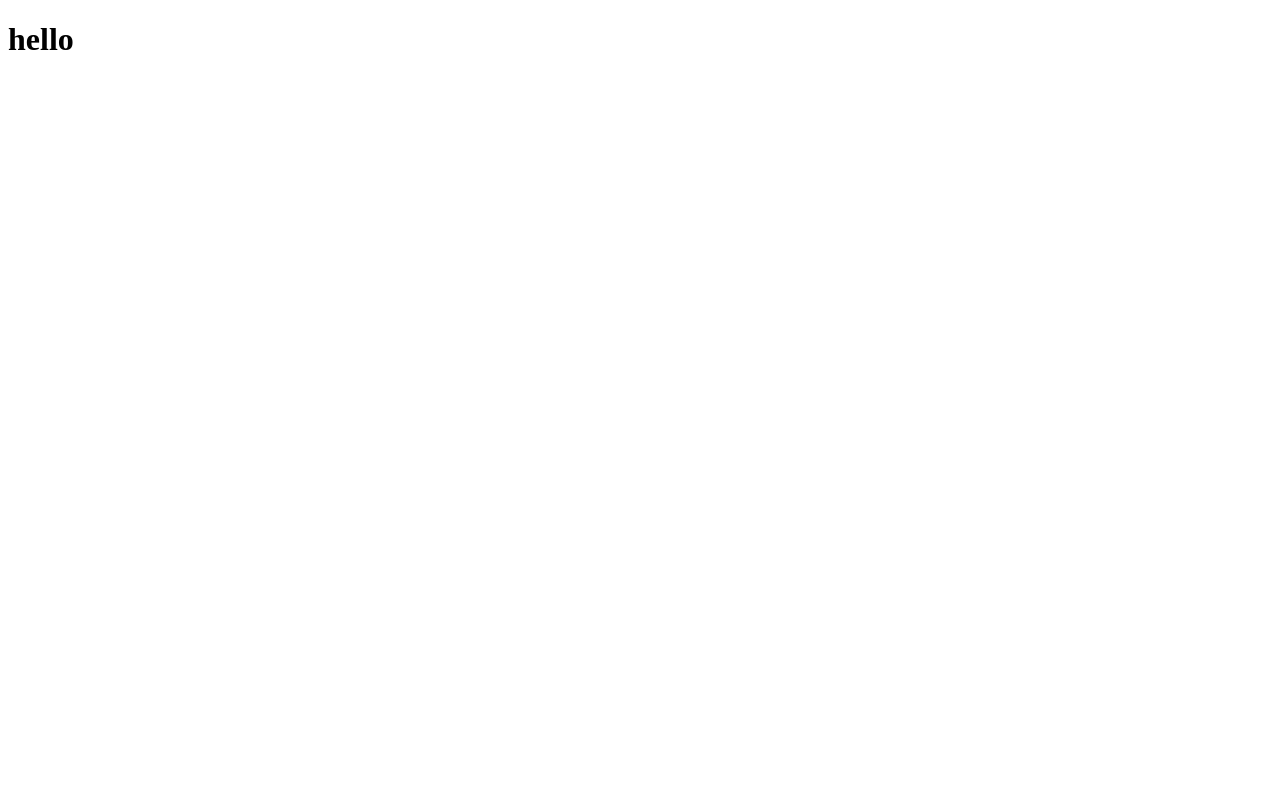
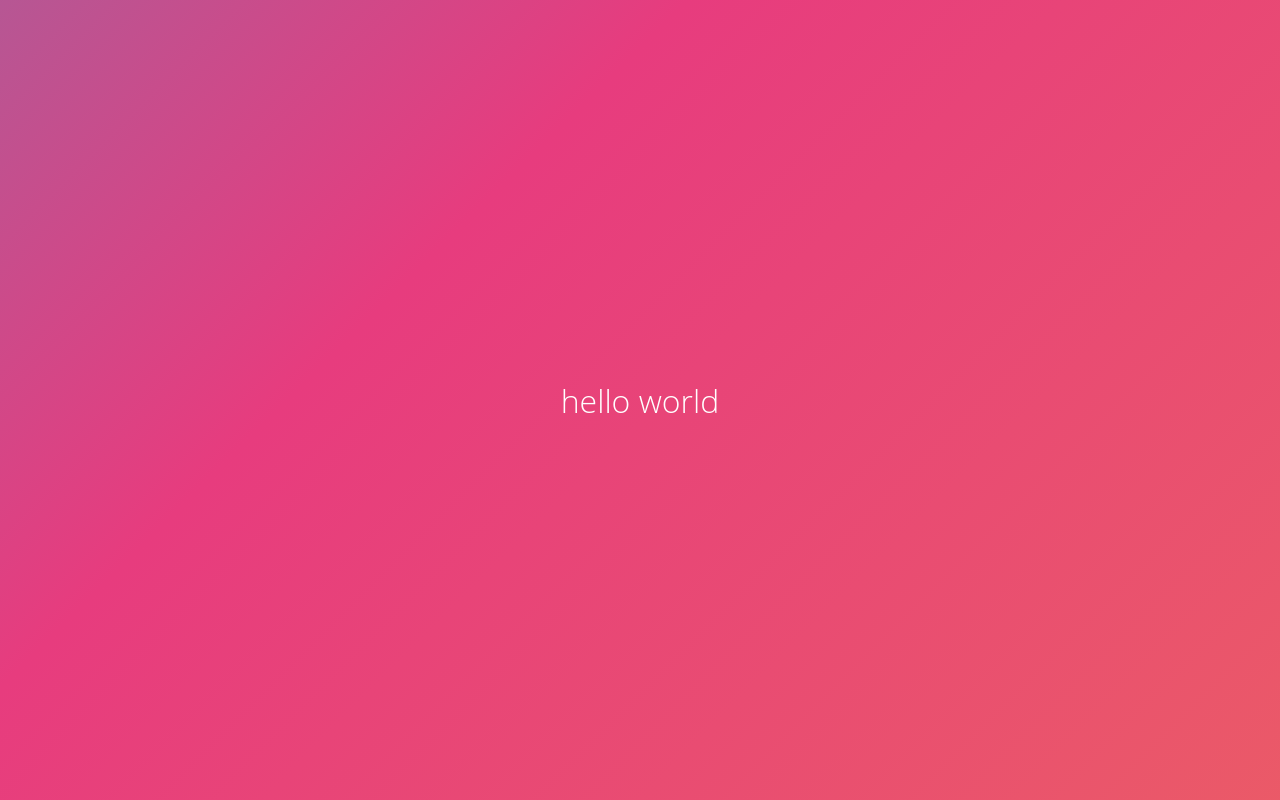
Before and after one commit to Kanha-13/Portfolio, a React (Create React App) app: page / in a window 1280 px wide. Built offline with nearby package versions, Linux system fonts and the light colour scheme.

Commit message:
repel water effect-background

```diff
--- a/src/App.js
+++ b/src/App.js
@@ -1,7 +1,32 @@
+import { useEffect, useRef, useState } from 'react';
+import './Css/app.css'
+import './Css/repel.css'
 const App = () => {
+  const [startRepel, setStartRepel] = useState(false)
+  const [hideDiv, setHideDiv] = useState(false)
+  const [opacity, setOpacity] = useState(1)
+  const repel = () => {
+    setStartRepel(true)
+    setOpacity(0)
+    setTimeout(() => {
+      setHideDiv(true)
+    }, 5000);
+  }
   return (
-    <div>
-      <h1>hello</h1>
+    <div style={{ opacity: opacity, display: hideDiv ? "none" : "flex  " }} className='container'>
+      <h1 style={{ opacity: opacity }} onClick={repel} className='hello'>hello world</h1>
+      {
+        startRepel &&
+        <>
+          <button></button>
+          <button></button>
+          <button></button>
+          <button></button>
+          <button></button>
+        </>
+      }
+      {/* <h1 className='name' style={{ display: !show ? "flex" : "none", alignSelf: "center" }}>My name is Kanha Agrawal</h1> */}
+      {/* <h1 className='begin' style={{ display: !show ? "flex" : "none" }}>Let's begin</h1> */}
     </div>
   );
 }
--- /dev/null
+++ b/src/Css/app.css
@@ -0,0 +1,82 @@
+body {
+  width: 100wh;
+  height: 90vh;
+  margin: 0px;
+  padding: 0px;
+  color: #fff;
+  /* background: linear-gradient(-45deg, #EE7752, #E73C7E, #23A6D5, #23D5AB); */
+  /* background-size: 400% 400%; */
+  /* -webkit-animation: Gradient 15s ease infinite; */
+  /* -moz-animation: Gradient 15s ease infinite; */
+  /* animation: Gradient 15s ease infinite; */
+}
+
+.container{
+  width: 100wh;
+  height: 90vh;
+  margin: 0px;
+  padding: 0px;
+  color: #fff;
+  background: linear-gradient(-45deg, #EE7752, #E73C7E, #23A6D5, #23D5AB);
+  background-size: 400% 400%;
+  -webkit-animation: Gradient 15s ease infinite;
+  -moz-animation: Gradient 15s ease infinite;
+  animation: Gradient 15s ease infinite;
+
+}
+
+@-webkit-keyframes Gradient {
+  0% {
+  background-position: 0% 50%
+  }
+50% {
+background-position: 100% 50%
+}
+100% {
+background-position: 0% 50%
+}
+}
+
+@-moz-keyframes Gradient {
+  0% {
+  background-position: 0% 50%
+  }
+50% {
+background-position: 100% 50%
+}
+100% {
+background-position: 0% 50%
+}
+}
+
+@keyframes Gradient {
+  0% {
+  background-position: 0% 50%
+  }
+50% {
+background-position: 100% 50%
+}
+100% {
+background-position: 0% 50%
+}
+}
+
+.hello{
+  cursor: pointer;
+  font-family: 'Open Sans';
+  font-weight: 300;
+  text-align: center;
+  position: absolute;
+  transition: opacity 10s;
+}
+
+.container{
+  display: flex;
+  align-items: center;
+  opacity: 1;
+  justify-content: center;
+  flex-direction: row;
+  height: 100vh;
+  width: 100vw;
+  transition: opacity 10s;
+}
--- /dev/null
+++ b/src/Css/repel.css
@@ -0,0 +1,51 @@
+/* .container {
+   display: flex;
+   height: 100vh;
+   width: 100%;
+   align-items: center;
+   justify-content: center;
+} */
+button {
+   position: absolute;
+   animation: ripple 5s infinite;
+   border-radius: 100%;
+   border: none;
+   z-index: -1;
+   background-color: #00000000;
+   box-shadow: inset 10px 10px 20px #23A6D5, inset -10px -10px 20px #E73C7E;
+   transition: 0.33s ease-in all;
+   opacity: 0;
+}
+
+@keyframes ripple {
+   0% {
+      width: 20px;
+      height: 20px;
+      opacity: 1;
+   }
+   100% {
+      width: 90%;
+      height: 100%;
+      opacity: 0;
+   }
+}
+
+.container button:nth-child(1) {
+   animation-delay: 500ms;
+}
+
+.container button:nth-child(2) {
+   animation-delay: 1000ms;
+}
+
+.container button:nth-child(3) {
+   animation-delay: 1500ms;
+}
+
+.container button:nth-child(4) {
+   animation-delay: 2000ms;
+}
+
+.container button:nth-child(5) {
+   animation-delay: 2500ms;
+}
```
